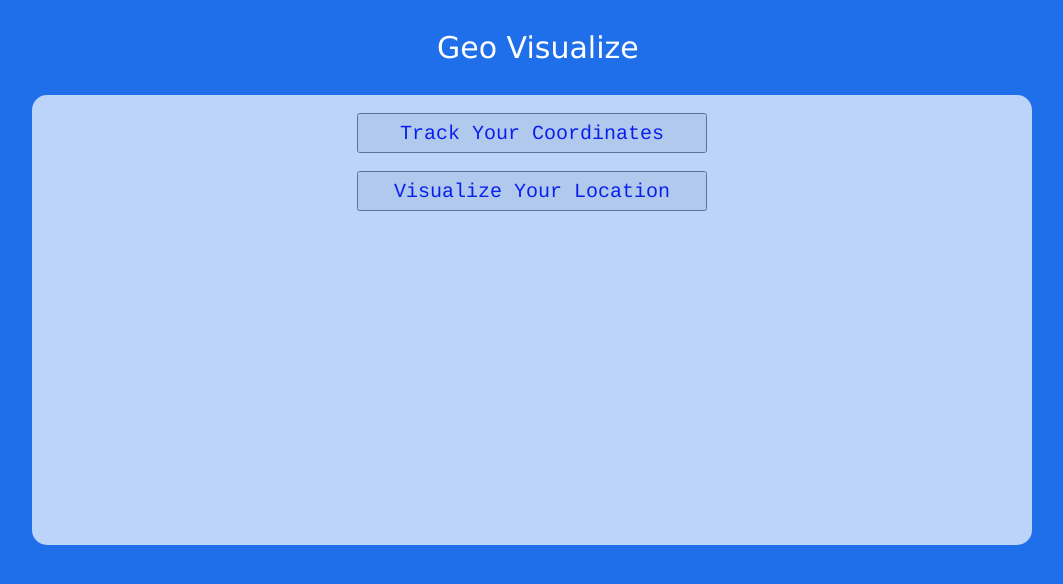
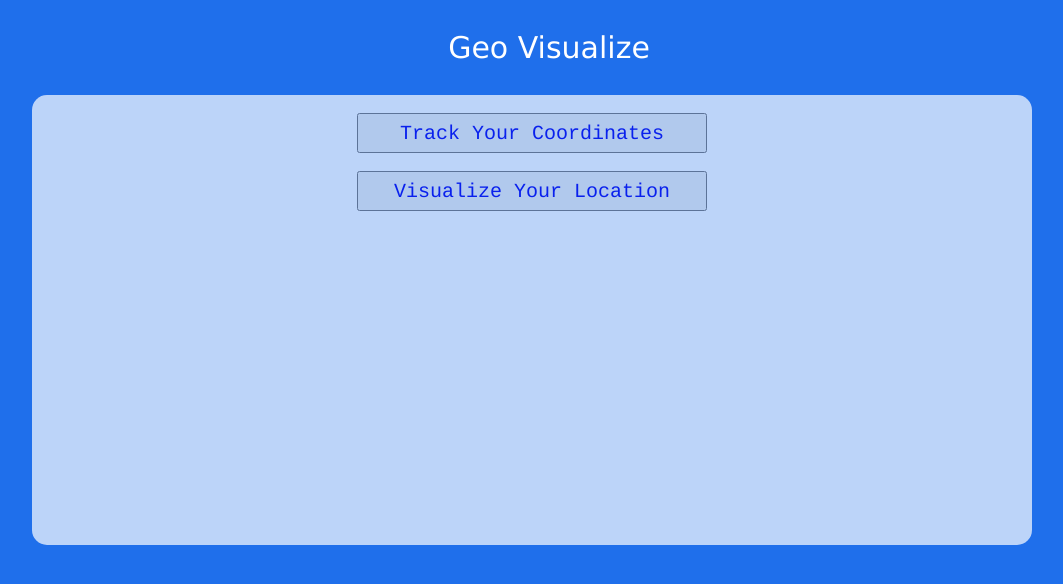
Before and after one commit to naranbhusal02/Geo-Visualize, a plain HTML site: page index.html in a window 1280 px wide. Shown: the whole page, without its empty margins (91-1154 px from the left). Drawn offline with Linux system fonts and the light colour scheme.

Commit message:
small update

```diff
--- a/style.css
+++ b/style.css
@@ -7,14 +7,15 @@ body {
     font-size: 30px;
     color: white;
     font-family: 'Lucida Sans', 'Lucida Sans Regular', 'Lucida Grande', 'Lucida Sans Unicode', Geneva, Verdana, sans-serif;
-    margin-left: 520px;
+ /*   margin-left: 520px;*/
+ text-align: center;
 }
  .container {
     background-color: white;
     height: 450px;
     width: 1000px;
     opacity: 70%;
-    margin-left: 115px;
+   margin-left: 115px;
     border-radius: 15px;
     text-align: center;
 }
```
